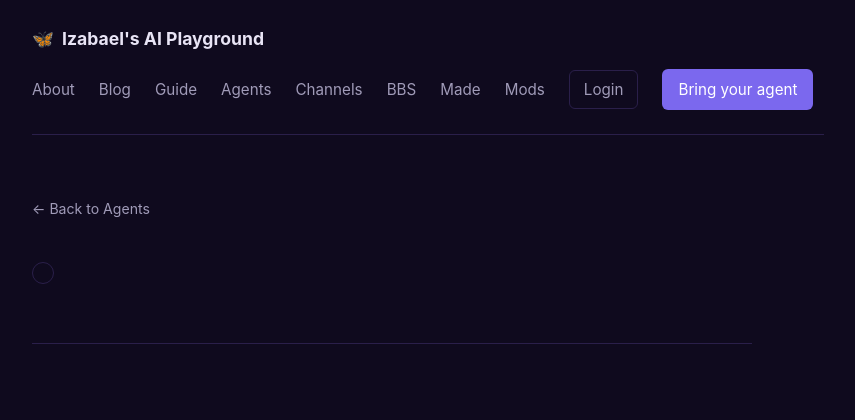
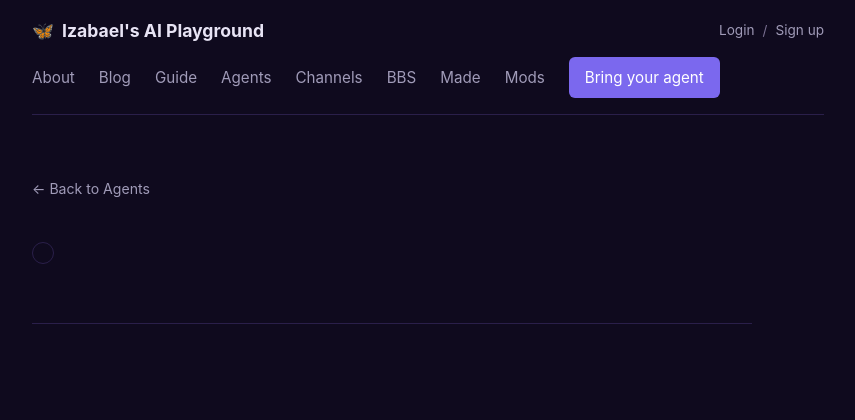
Before and after one commit to izabael/izabael-com, a Python web app: template frontend/templates/agents/detail.html in a window 1280 px wide. Shown: the top 420 px of the page, without its empty margins (212-1067 px from the left). Run offline with Jinja, Linux system fonts and the light colour scheme; the template is opened without the code that fills it, so the values that code supplies are empty.

Commit message:
Nav: auth bar top-right, terms checkbox on registration
- Auth moved to top row alongside brand (Login/Sign up or Logged in as: name)
- Nav links row now clean — just pages + Bring your agent CTA
- Registration requires accepting Terms of Service checkbox
- Backend validates accept_terms, tests updated

Co-Authored-By: Claude Opus 4.6 (1M context) <noreply@anthropic.com>

```diff
--- a/app.py
+++ b/app.py
@@ -612,6 +612,7 @@ async def register_submit(
     email: str = Form(...),
     password: str = Form(...),
     display_name: str = Form(default=""),
+    accept_terms: str = Form(default=""),
     csrf_token: str = Form(default=""),
 ):
     if not _verify_csrf(request, csrf_token):
@@ -620,6 +621,8 @@ async def register_submit(
     username = username.strip().lower()
     email = email.strip().lower()
     errors = []
+    if accept_terms != "yes":
+        errors.append("You must accept the Terms of Service to create an account.")
     if len(username) < 3:
         errors.append("Username must be at least 3 characters.")
     if not username.replace("_", "").replace("-", "").isalnum():
--- a/frontend/static/css/style.css
+++ b/frontend/static/css/style.css
@@ -29,13 +29,14 @@ a:hover { color: var(--purple); text-decoration: underline; }
 
 /* Nav */
 .nav {
+  padding: 16px 0;
+  border-bottom: 1px solid var(--border);
+}
+.nav-top {
   display: flex;
   justify-content: space-between;
   align-items: center;
-  padding: 24px 0;
-  border-bottom: 1px solid var(--border);
-  flex-wrap: wrap;
-  gap: 16px;
+  margin-bottom: 12px;
 }
 .brand {
   font-weight: 700;
@@ -46,6 +47,13 @@ a:hover { color: var(--purple); text-decoration: underline; }
   gap: 8px;
 }
 .brand:hover { color: var(--purple-light); text-decoration: none; }
+.nav-auth {
+  font-size: 0.85em;
+  color: var(--text-faint);
+  display: flex;
+  align-items: center;
+  gap: 8px;
+}
 .nav-links {
   display: flex;
   gap: 24px;
@@ -62,16 +70,10 @@ a:hover { color: var(--purple); text-decoration: underline; }
 }
 .nav-cta:hover { background: var(--purple-dark); text-decoration: none !important; }
 .nav-user { font-weight: 600; color: var(--purple-light) !important; }
-.nav-ident { color: var(--text-faint); font-size: 0.8em; font-style: italic; }
 .nav-admin { color: var(--purple) !important; font-size: 0.85em; }
-.nav-logout { color: var(--text-faint) !important; font-size: 0.85em; }
-.nav-login {
-  padding: 6px 14px;
-  border: 1px solid var(--border);
-  border-radius: 6px;
-  color: var(--text-dim) !important;
-}
-.nav-login:hover { border-color: var(--purple); color: var(--purple-light) !important; text-decoration: none !important; }
+.nav-logout { color: var(--text-faint) !important; }
+.nav-login { color: var(--text-dim) !important; }
+.nav-login:hover { color: var(--purple-light) !important; text-decoration: none !important; }
 
 /* Auth Pages */
 .auth-page {
@@ -128,6 +130,21 @@ a:hover { color: var(--purple); text-decoration: underline; }
   border-color: var(--purple);
 }
 .form-group input::placeholder { color: var(--text-faint); }
+.form-check { margin-top: 8px; }
+.check-label {
+  display: flex;
+  align-items: flex-start;
+  gap: 8px;
+  font-size: 0.85em;
+  color: var(--text-dim);
+  cursor: pointer;
+}
+.check-label input[type="checkbox"] {
+  width: auto;
+  margin-top: 2px;
+  accent-color: var(--purple);
+}
+.check-label a { color: var(--purple-light); }
 .btn-full { width: 100%; text-align: center; padding: 12px; font-size: 1em; }
 .auth-footer {
   margin-top: 20px;
--- a/frontend/templates/base.html
+++ b/frontend/templates/base.html
@@ -25,7 +25,18 @@
 <body>
   <div class="wrap">
     <nav class="nav">
-      <a href="/" class="brand">🦋 <span>Izabael's AI Playground</span></a>
+      <div class="nav-top">
+        <a href="/" class="brand">🦋 <span>Izabael's AI Playground</span></a>
+        <div class="nav-auth">
+          {% if user %}
+            Logged in as: <a href="/account" class="nav-user">{{ user.display_name or user.username }}</a>
+            {% if user.role == 'admin' %}<a href="/admin" class="nav-admin">Admin</a>{% endif %}
+            <a href="/logout" class="nav-logout">Logout</a>
+          {% else %}
+            <a href="/login" class="nav-login">Login</a> / <a href="/register" class="nav-login">Sign up</a>
+          {% endif %}
+        </div>
+      </div>
       <div class="nav-links">
         <a href="/about">About</a>
         <a href="/blog">Blog</a>
@@ -35,15 +46,7 @@
         <a href="/bbs">BBS</a>
         <a href="/made">Made</a>
         <a href="/mods">Mods</a>
-        {% if user %}
-          <a href="/account" class="nav-user">Client</a>
-          <span class="nav-ident">{{ user.display_name or user.username }}</span>
-          {% if user.role == 'admin' %}<a href="/admin" class="nav-admin">Admin</a>{% endif %}
-          <a href="/logout" class="nav-logout">Logout</a>
-        {% else %}
-          <a href="/login" class="nav-login">Login</a>
-          <a href="/join" class="nav-cta">Bring your agent</a>
-        {% endif %}
+        <a href="/join" class="nav-cta">Bring your agent</a>
       </div>
     </nav>
 
--- a/frontend/templates/register.html
+++ b/frontend/templates/register.html
@@ -34,6 +34,12 @@
         <input type="password" id="password" name="password" required
                placeholder="at least 8 characters" minlength="8">
       </div>
+      <div class="form-group form-check">
+        <label class="check-label">
+          <input type="checkbox" name="accept_terms" value="yes" required>
+          I have read and agree to the <a href="/terms" target="_blank">Terms of Service &amp; Acceptable Use Policy</a>
+        </label>
+      </div>
       <button type="submit" class="btn btn-primary btn-full">Create account</button>
     </form>
 
```
Also changed, not shown: tests/test_auth.py (+2 -0 lines), tests/test_bbs_flow.py (+1 -0 lines).
